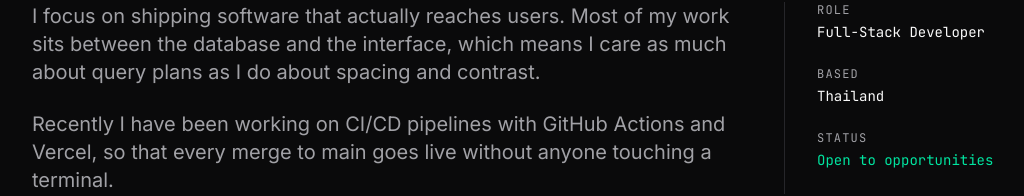
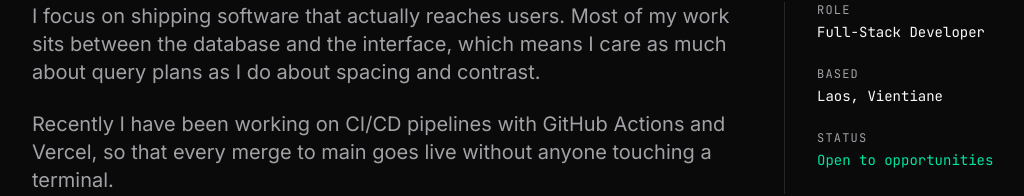
Before and after one commit to choua2025/react-ci-cd, a React (Vite) app: page / in a window 1280 px wide. Shown: the part 1054-1250 px from the top of the page, without its empty margins (64-1088 px from the left). Built offline with nearby package versions, Linux system fonts and the light colour scheme.

Commit message:
add cloudflare deployment

```diff
--- a/src/data/content.js
+++ b/src/data/content.js
@@ -7,7 +7,7 @@
 export const profile = {
   name: 'Choua Vang',
   role: 'Full-Stack Developer',
-  location: 'Thailand',
+  location: 'Laos, Vientiane',
   // ประโยคแนะนำตัวสั้น ๆ ใน Hero — ตรงไปตรงมา ไม่ต้องหรูหรา
   tagline:
     'I build web applications end to end — from PostgreSQL schemas and Express APIs to production UIs in React and Vue.',
```
